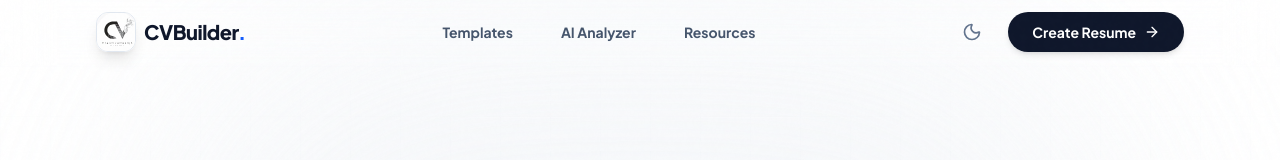
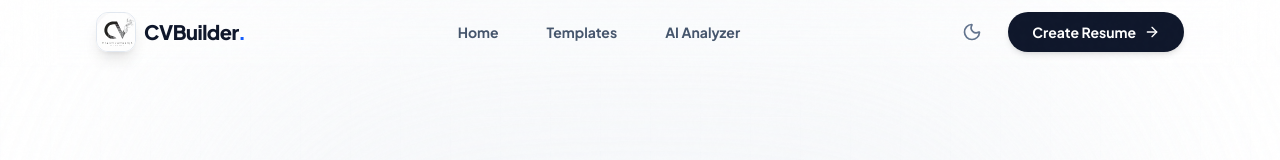
Before and after one commit to Bot444cyber/Resume-Builder, a Next.js app in the folder frontend/: page / in a window 1280 px wide. Shown: the top 160 px of the page. Built offline with nearby package versions, Linux system fonts and the light colour scheme.

Commit message:
feat: add a new `Navbar` component supporting desktop and mobile layouts, theme toggling, and a dedicated editor mode.

```diff
--- a/frontend/src/components/Navbar.tsx
+++ b/frontend/src/components/Navbar.tsx
@@ -1,5 +1,5 @@
 import React, { useState, useEffect } from 'react';
-import { Menu, X, ArrowRight, FileText, Briefcase, LayoutTemplate, Sun, Moon } from 'lucide-react';
+import { Menu, X, ArrowRight, FileText, Briefcase, LayoutTemplate, Sun, Moon, Home } from 'lucide-react';
 import Link from 'next/link';
 import Image from 'next/image';
 import { useTheme } from '../context/ThemeProvider';
@@ -51,9 +51,9 @@ const Navbar: React.FC<NavbarProps> = ({ onLogoClick, isEditorMode }) => {
 
     // Navigation Data
     const navLinks = [
+        { name: 'Home', href: '/', icon: Home },
         { name: 'Templates', href: '/templates', icon: LayoutTemplate },
         { name: 'AI Analyzer', href: '#', icon: Briefcase },
-        { name: 'Resources', href: '#', icon: FileText },
     ];
 
     const actionLinks = [
```
